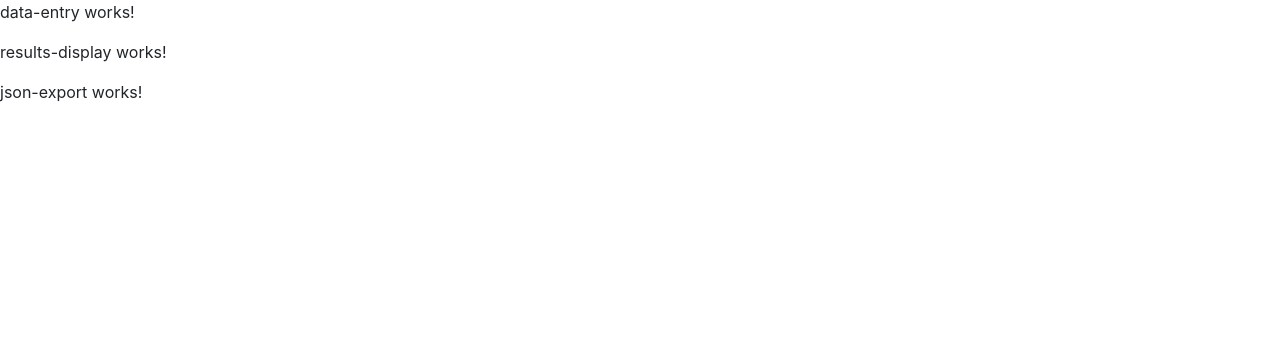
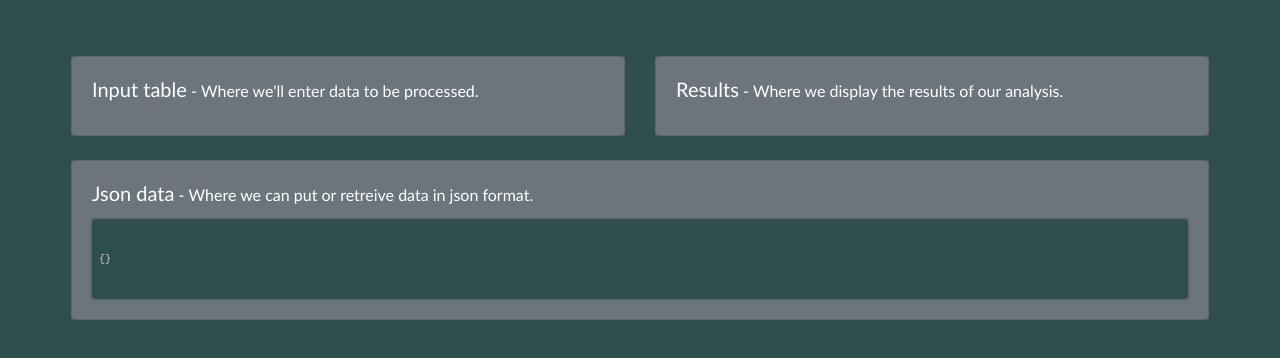
Before and after one commit to lmagitem/goldencross, an Angular app: page /calculator in a window 1280 px wide. Shown: the top 358 px of the page. Built offline with nearby package versions, Linux system fonts and the light colour scheme.

Commit message:
Simple main page

```diff
--- a/src/app/calculator/calculator.component.html
+++ b/src/app/calculator/calculator.component.html
@@ -1,3 +1,11 @@
-<div class="left"><app-data-entry></app-data-entry></div>
-<div class="right"><app-results-display></app-results-display></div>
-<div class="down"><app-json-export></app-json-export></div>
+<div class="container w-100 mw-100 p-5">
+  <div class="row m-2">
+    <div class="col-sm-6 left"><app-data-entry></app-data-entry></div>
+    <div class="col-sm-6 right">
+      <app-results-display></app-results-display>
+    </div>
+  </div>
+  <div class="row m-2 mt-4">
+    <div class="col-sm-12 down"><app-json-export></app-json-export></div>
+  </div>
+</div>
--- a/src/app/calculator/calculator.component.scss
+++ b/src/app/calculator/calculator.component.scss
@@ -0,0 +1,8 @@
+.left {
+}
+
+.right {
+}
+
+.down {
+}
--- a/src/app/data-entry/data-entry.component.html
+++ b/src/app/data-entry/data-entry.component.html
@@ -1 +1,10 @@
-<p>data-entry works!</p>
+<div class="card text-white bg-secondary">
+  <div class="card-body">
+    <div class="card-title">
+      <h5 class="d-inline">Input table</h5>
+      <span>&nbsp;-&nbsp;</span>
+      <p class="d-inline">Where we'll enter data to be processed.</p>
+    </div>
+    <div class="card-text"></div>
+  </div>
+</div>
--- a/src/app/json-export/json-export.component.html
+++ b/src/app/json-export/json-export.component.html
@@ -1 +1,12 @@
-<p>json-export works!</p>
+<div class="card text-white bg-secondary">
+  <div class="card-body">
+    <div class="card-title">
+      <h5 class="d-inline">Json data</h5>
+      <span>&nbsp;-&nbsp;</span>
+      <p class="d-inline">Where we can put or retreive data in json format.</p>
+    </div>
+    <div class="card-text">
+      <input type="text" [(ngModel)]="jsonContent" class="css-input w-100" />
+    </div>
+  </div>
+</div>
--- a/src/app/json-export/json-export.component.scss
+++ b/src/app/json-export/json-export.component.scss
@@ -0,0 +1,15 @@
+.css-input {
+  padding: 7px;
+  font-size: 10px;
+  font-family: "Courier New", Courier, monospace;
+  background-color: darkslategray;
+  color: #d2d2d2;
+  border-style: hidden;
+  border-radius: 3px;
+  box-shadow: 0px 0px 3px rgba(66, 66, 66, 0.75);
+  text-shadow: 0px 0px 5px rgba(66, 66, 66, 0.75);
+  min-height: 80px;
+}
+.css-input:focus {
+  outline: none;
+}
--- a/src/app/json-export/json-export.component.ts
+++ b/src/app/json-export/json-export.component.ts
@@ -3,13 +3,12 @@ import { Component, OnInit } from '@angular/core';
 @Component({
   selector: 'app-json-export',
   templateUrl: './json-export.component.html',
-  styleUrls: ['./json-export.component.scss']
+  styleUrls: ['./json-export.component.scss'],
 })
 export class JsonExportComponent implements OnInit {
+  jsonContent = '{}';
 
-  constructor() { }
+  constructor() {}
 
-  ngOnInit(): void {
-  }
-
+  ngOnInit(): void {}
 }
--- a/src/app/results-display/results-display.component.html
+++ b/src/app/results-display/results-display.component.html
@@ -1 +1,10 @@
-<p>results-display works!</p>
+<div class="card text-white bg-secondary">
+  <div class="card-body">
+    <div class="card-title">
+      <h5 class="d-inline">Results</h5>
+      <span>&nbsp;-&nbsp;</span>
+      <p class="d-inline">Where we display the results of our analysis.</p>
+    </div>
+    <div class="card-text"></div>
+  </div>
+</div>
--- a/src/styles.scss
+++ b/src/styles.scss
@@ -1,4 +1,10 @@
 /* You can add global styles to this file, and also import other style files */
 
 /* Importing Bootstrap SCSS file. */
-@import '~bootstrap/scss/bootstrap';
+@import "~bootstrap/scss/bootstrap";
+
+body {
+  background-color: darkslategray;
+  font-family: "Trebuchet MS", "Lucida Sans Unicode", "Lucida Grande",
+    "Lucida Sans", Arial, sans-serif;
+}
```
Also changed, not shown: src/app/app.module.ts (+5 -8 lines).
